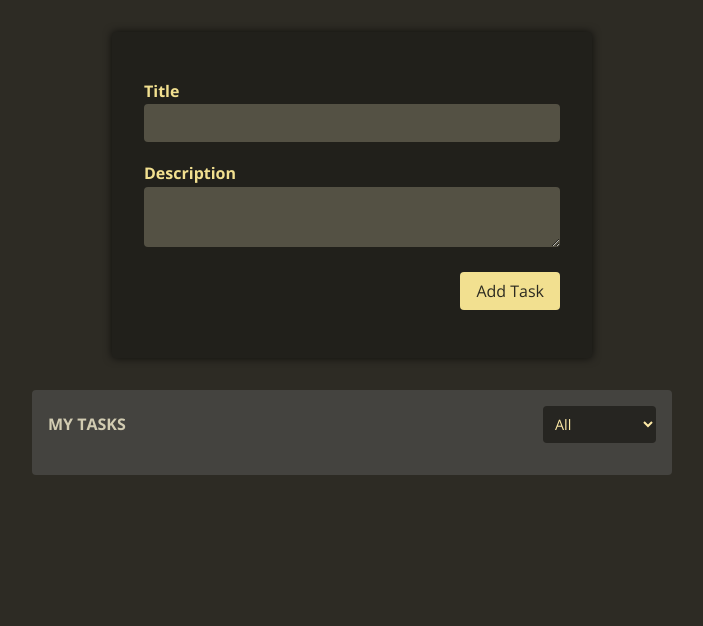
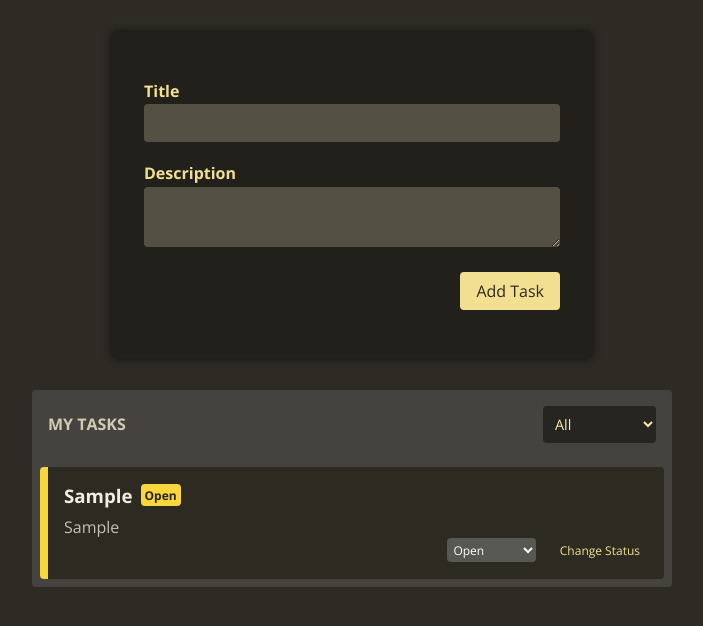
Before and after one commit to emre1n/angular-07-starting-project, an Angular app: page / in a window 1280 px wide. Both pictures are taken after typing "Sample", "Sample" into the empty fields and a click on the button "Add Task". Shown: the top 626 px of the page, without its empty margins (288-991 px from the left). Built offline with nearby package versions, Linux system fonts and the light colour scheme.

Commit message:
add tasks service to tasks-list component with inject function

```diff
--- a/src/app/tasks/tasks-list/tasks-list.component.html
+++ b/src/app/tasks/tasks-list/tasks-list.component.html
@@ -11,9 +11,9 @@
 </header>
 
 <ul>
-  @for (task of tasks; track task) {
-    <li>
-      <app-task-item [task]="task" />
-    </li>
+  @for (task of tasks(); track task.id) {
+  <li>
+    <app-task-item [task]="task" />
+  </li>
   }
 </ul>
--- a/src/app/tasks/tasks-list/tasks-list.component.ts
+++ b/src/app/tasks/tasks-list/tasks-list.component.ts
@@ -1,5 +1,6 @@
-import { Component, signal } from '@angular/core';
+import { Component, inject, signal } from '@angular/core';
 
+import { TaskService } from '../tasks.service';
 import { TaskItemComponent } from './task-item/task-item.component';
 
 @Component({
@@ -10,8 +11,10 @@ import { TaskItemComponent } from './task-item/task-item.component';
   imports: [TaskItemComponent],
 })
 export class TasksListComponent {
+  private tasksService = inject(TaskService);
+
   selectedFilter = signal<string>('all');
-  tasks = [];
+  tasks = this.tasksService.allTasks;
 
   onChangeTasksFilter(filter: string) {
     this.selectedFilter.set(filter);
--- a/src/app/tasks/tasks.service.ts
+++ b/src/app/tasks/tasks.service.ts
@@ -6,7 +6,9 @@ import { Task } from './task.model';
   providedIn: 'root',
 })
 export class TaskService {
-  tasks = signal<Task[]>([]);
+  private tasks = signal<Task[]>([]);
+
+  allTasks = this.tasks.asReadonly();
 
   addTask(taskData: { title: string; description: string }) {
     const newTask: Task = {
```
